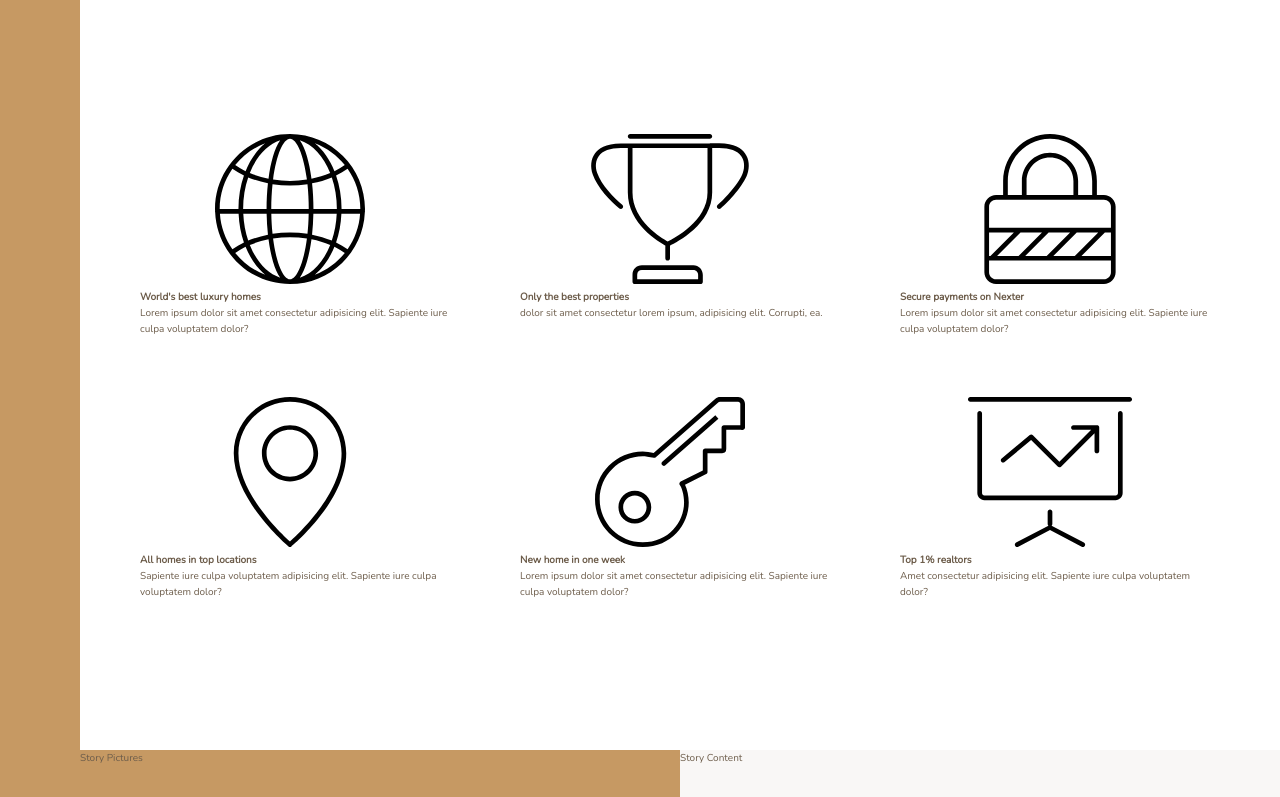
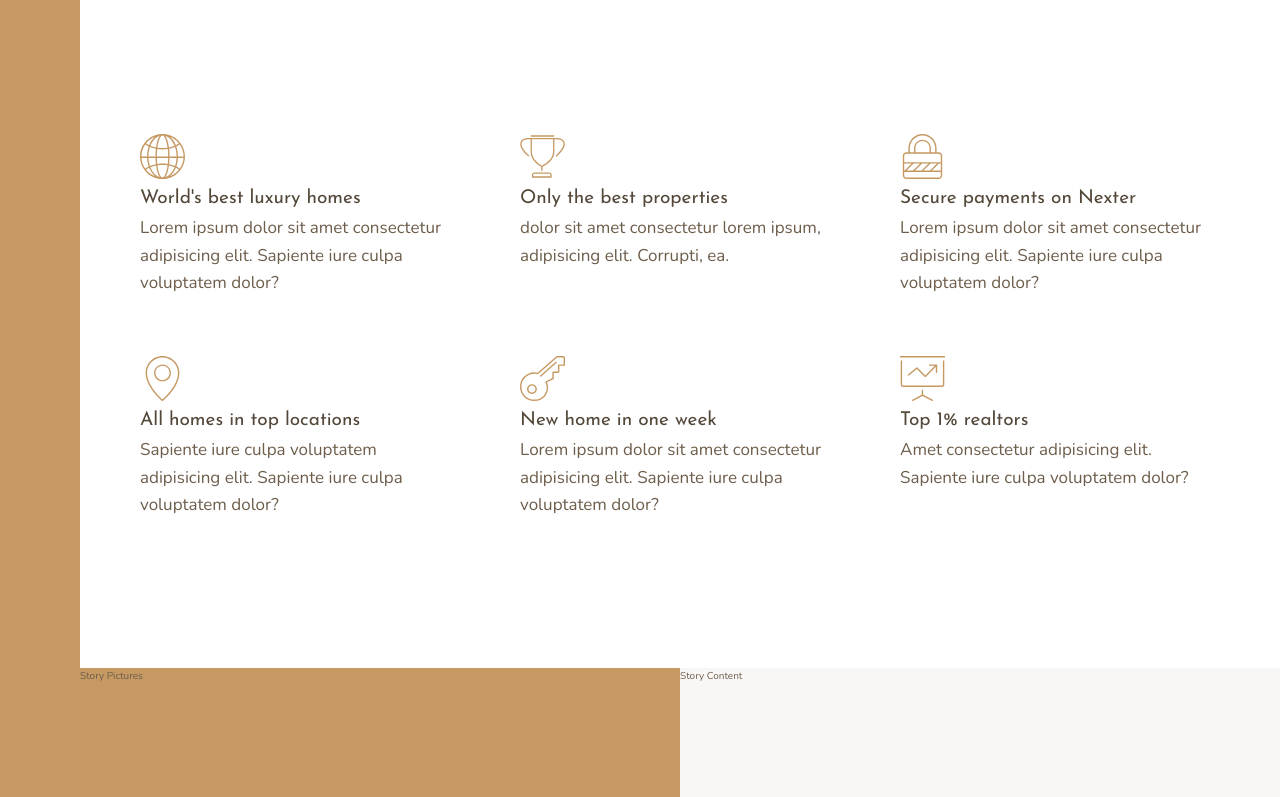
Before and after one commit to Akho0122/Nexter, a website: page index.html in a window 1280 px wide. Shown: the part 656-1453 px from the top of the page. Drawn offline with nearby package versions, Linux system fonts and the light colour scheme.

Commit message:
feature section was added part 2

```diff
--- a/index.html
+++ b/index.html
@@ -26,7 +26,7 @@
                 <svg class="feature__icon">
                     <use xlink:href="img/sprite.svg#icon-global"></use>
                 </svg>
-                <h4 class="heading-4">World's best luxury homes</h4>
+                <h4 class="heading-4 heading-4--dark">World's best luxury homes</h4>
                 <p class="feature__text">Lorem ipsum dolor sit amet consectetur
                  adipisicing elit. Sapiente iure culpa voluptatem dolor?</p>
             </div>
@@ -34,7 +34,7 @@
                 <svg class="feature__icon">
                     <use xlink:href="img/sprite.svg#icon-trophy"></use>
                 </svg>
-                <h4 class="heading-4">Only the best properties</h4>
+                <h4 class="heading-4 heading-4--dark">Only the best properties</h4>
                 <p class="feature__text">dolor sit amet consectetur lorem ipsum,
                  adipisicing elit. Corrupti, ea.</p>
             </div>
@@ -42,7 +42,7 @@
                 <svg class="feature__icon">
                     <use xlink:href="img/sprite.svg#icon-lock"></use>
                 </svg>
-                <h4 class="heading-4">Secure payments on Nexter</h4>
+                <h4 class="heading-4 heading-4--dark">Secure payments on Nexter</h4>
                 <p class="feature__text">Lorem ipsum dolor sit amet consectetur
                  adipisicing elit. Sapiente iure culpa voluptatem dolor?</p>
             </div>
@@ -50,7 +50,7 @@
                 <svg class="feature__icon">
                     <use xlink:href="img/sprite.svg#icon-map-pin"></use>
                 </svg>
-                <h4 class="heading-4">All homes in top locations</h4>
+                <h4 class="heading-4 heading-4--dark">All homes in top locations</h4>
                 <p class="feature__text">Sapiente iure culpa voluptatem
                  adipisicing elit. Sapiente iure culpa voluptatem dolor?</p>
             </div>
@@ -58,7 +58,7 @@
                 <svg class="feature__icon">
                     <use xlink:href="img/sprite.svg#icon-key"></use>
                 </svg>
-                <h4 class="heading-4">New home in one week</h4>
+                <h4 class="heading-4 heading-4--dark">New home in one week</h4>
                 <p class="feature__text">Lorem ipsum dolor sit amet consectetur
                  adipisicing elit. Sapiente iure culpa voluptatem dolor?</p>
             </div>
@@ -66,7 +66,7 @@
                 <svg class="feature__icon">
                     <use xlink:href="img/sprite.svg#icon-presentation"></use>
                 </svg>
-                <h4 class="heading-4">Top 1% realtors</h4>
+                <h4 class="heading-4 heading-4--dark">Top 1% realtors</h4>
                 <p class="feature__text">Amet consectetur
                  adipisicing elit. Sapiente iure culpa voluptatem dolor?</p>
             </div>
--- a/sass/_features.scss
+++ b/sass/_features.scss
@@ -6,3 +6,13 @@
     grid-gap: 6rem;
 
 }
+.feature{
+    &__icon{
+        fill: $color-primary;
+        width: 4.5rem;
+        height: 4.5rem;
+    }
+    &__text{
+        font-size: 1.7rem;
+    }
+}
--- a/sass/_typography.scss
+++ b/sass/_typography.scss
@@ -0,0 +1,24 @@
+%heading{
+    font-family: $font-display;
+    font-weight: 400;
+}
+.heading-1{
+    @extend %heading;
+}
+.heading-2{
+    @extend %heading;
+}
+.heading-3{
+    @extend %heading;
+}
+.heading-4{
+    @extend %heading;
+    font-size: 1.9rem;
+
+    &--light{
+        color: $color-grey-light-1;
+    }
+    &--dark{
+        color: $color-grey-dark-1;
+    }
+}
```
Also changed, not shown: css/style.css.
